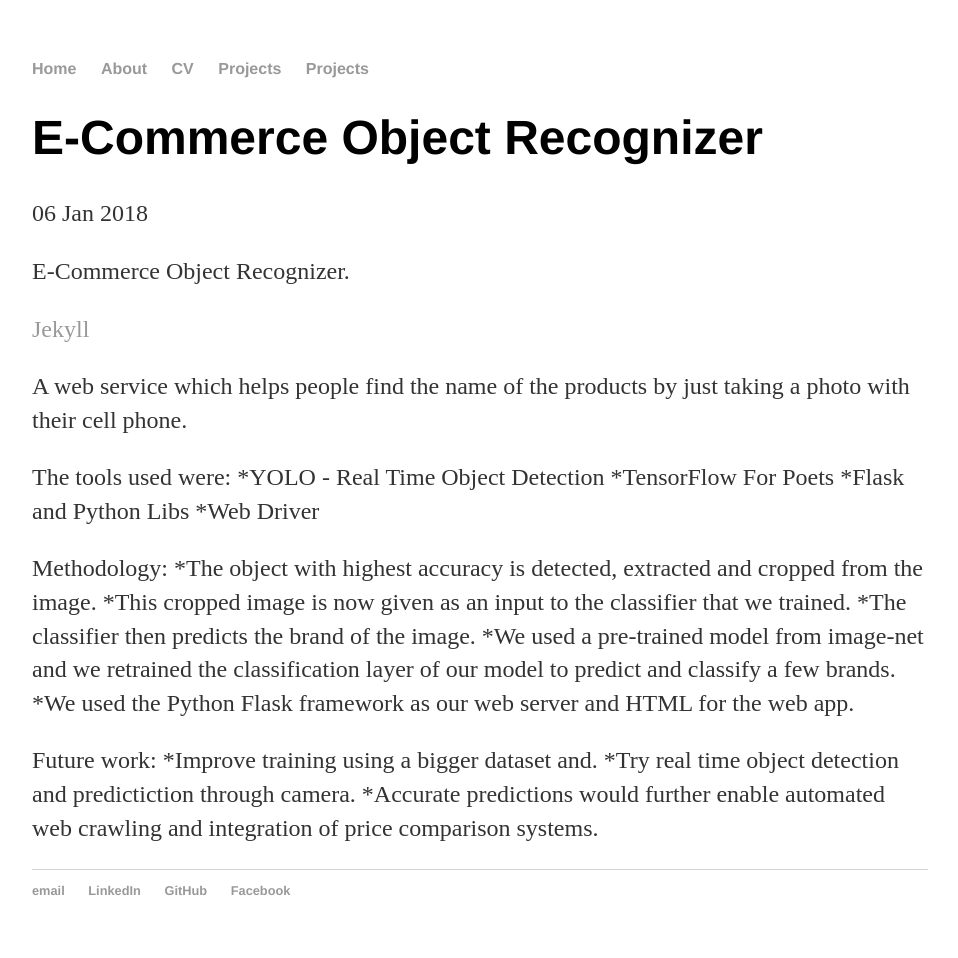
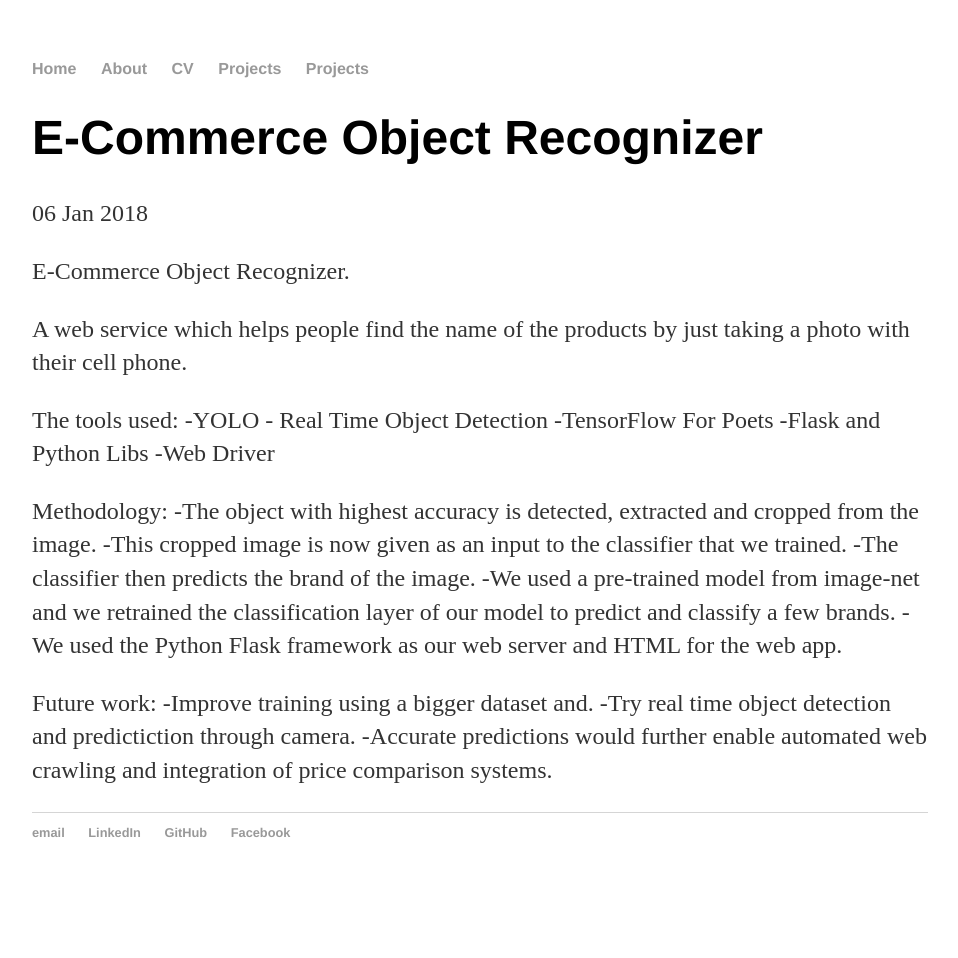
Before and after one commit to s-bhatt/s-bhatt.github.io1, a Jekyll site: the page built from _posts/2018-01-06-object-recognizer.md, in a window 1280 px wide. Shown: the whole page, without its empty margins (160-1118 px from the left). Built offline with Jekyll 4.4.1, drawn with Linux system fonts in a browser that asks for light colours; after the commit the page ends 900 px from its top, so only the background shows below that.

Commit message:
object recognizer project update

```diff
--- a/_posts/2018-01-06-object-recognizer.md
+++ b/_posts/2018-01-06-object-recognizer.md
@@ -6,24 +6,22 @@
 
 E-Commerce Object Recognizer.
 
-[Jekyll](https://github.com/s-bhatt/upload)
-
 A web service which helps people find the name of the products by just taking a photo with their cell phone.
 
-The tools used were:
-*YOLO - Real Time Object Detection
-*TensorFlow For Poets
-*Flask and Python Libs
-*Web Driver
+The tools used:
+-YOLO - Real Time Object Detection
+-TensorFlow For Poets
+-Flask and Python Libs
+-Web Driver
 
 Methodology:
-*The object with highest accuracy is detected, extracted and cropped from the image.
-*This cropped image is now given as an input to the classifier that we trained.
-*The classifier then predicts the brand of the image.
-*We used a pre-trained model from image-net and we retrained the classification layer of our model to predict and classify a few brands.
-*We used the Python Flask framework as our web server and HTML for the web app.
+-The object with highest accuracy is detected, extracted and cropped from the image.
+-This cropped image is now given as an input to the classifier that we trained.
+-The classifier then predicts the brand of the image.
+-We used a pre-trained model from image-net and we retrained the classification layer of our model to predict and classify a few brands.
+-We used the Python Flask framework as our web server and HTML for the web app.
 
 Future work:
-*Improve training using a bigger dataset and.
-*Try real time object detection and predictiction through camera.
-*Accurate predictions would further enable automated web crawling and integration of price comparison systems.
+-Improve training using a bigger dataset and.
+-Try real time object detection and predictiction through camera.
+-Accurate predictions would further enable automated web crawling and integration of price comparison systems.
```
